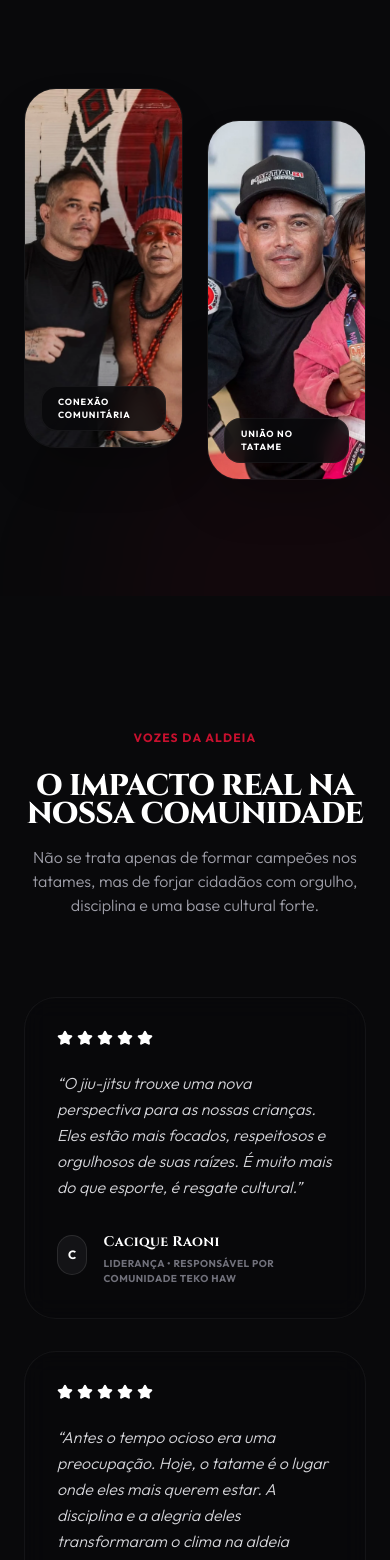
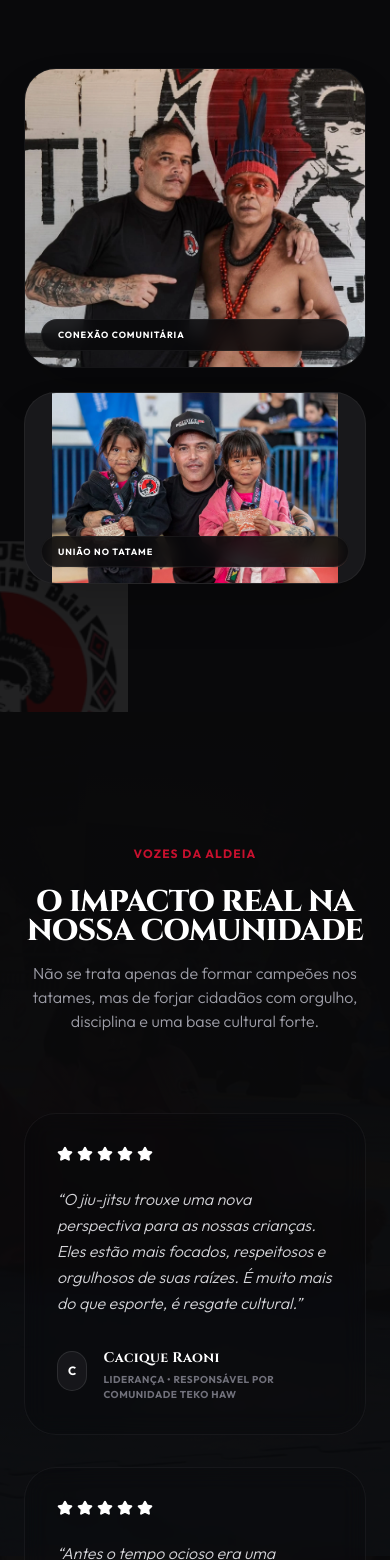
Before and after one commit to JesusVicken/curuminsbjj, a Next.js app: page / in a window 390 px wide. Shown: the part 1568-3128 px from the top of the page. Built offline with nearby package versions, Linux system fonts and the light colour scheme.

Commit message:
fix: ajuste de responsivdade

```diff
--- a/components/About/About.tsx
+++ b/components/About/About.tsx
@@ -34,12 +34,14 @@ export const About: React.FC = () => {
 
   return (
     <section id="about" className="relative py-32 md:py-48 bg-zinc-950 overflow-hidden">
-      {/* Background Image */}
+      {/* Parallax Background Image */}
       <div
-        className="absolute inset-0 z-0 bg-cover bg-center bg-no-repeat opacity-20"
+        className="absolute inset-0 z-0 bg-cover bg-center bg-no-repeat bg-fixed opacity-30"
         style={{ backgroundImage: "url('/image5.jpg')" }}
       />
-      <div className="absolute inset-0 z-0 bg-gradient-to-t from-zinc-950 via-zinc-950/80 to-zinc-950/90" />
+      {/* Gradient fading masks for scroll effect */}
+      <div className="absolute inset-0 z-0 bg-gradient-to-b from-zinc-950 via-transparent to-zinc-950" />
+      <div className="absolute inset-0 z-0 bg-zinc-950/70" />
 
       <div className="relative z-10 mx-auto max-w-7xl px-6 lg:px-8">
         <div className="grid grid-cols-1 lg:grid-cols-12 gap-16 items-center">
--- a/components/Hero/HeroContent.tsx
+++ b/components/Hero/HeroContent.tsx
@@ -1,7 +1,6 @@
 "use client";
 
 import React, { useRef, useState } from "react";
-import QRCode from "react-qr-code";
 import { Button } from "@/components/UI/Button";
 import { Icons } from "@/components/Icons";
 import { gsap } from "@/lib/gsap";
@@ -121,7 +120,7 @@ export const HeroContent: React.FC = () => {
       {/* PIX Modal */}
       {isModalOpen && (
         <div className="fixed inset-0 z-[200] flex items-center justify-center p-4 bg-zinc-950/80 backdrop-blur-md animate-fade-in">
-          <div className="relative bg-zinc-900 border border-white/10 p-8 rounded-3xl max-w-sm w-full text-center shadow-2xl flex flex-col items-center">
+          <div className="relative bg-zinc-900 border border-white/10 p-6 sm:p-8 rounded-3xl max-w-sm w-[90vw] sm:w-full text-center shadow-2xl flex flex-col items-center">
             <button
               onClick={() => setIsModalOpen(false)}
               className="absolute top-4 right-4 text-zinc-400 hover:text-white transition-colors"
@@ -133,13 +132,11 @@ export const HeroContent: React.FC = () => {
               Escaneie o QR Code abaixo com o aplicativo do seu banco ou copie o e-mail.
             </p>
 
-            <div className="bg-white p-4 rounded-2xl mb-6 shadow-inner">
-              <QRCode
-                value="projetocuruminsbjj@gmail.com"
-                size={200}
-                bgColor="#ffffff"
-                fgColor="#000000"
-                level="H"
+            <div className="bg-white p-2 rounded-2xl mb-6 shadow-inner w-full aspect-square flex justify-center items-center overflow-hidden">
+              <img
+                src="/qrcode.jpg"
+                alt="QR Code PIX do Projeto"
+                className="w-full h-full object-contain"
               />
             </div>
 
--- a/components/Instructors/Instructors.tsx
+++ b/components/Instructors/Instructors.tsx
@@ -38,7 +38,7 @@ export const Instructors: React.FC = () => {
                 <img
                   src="/hero.webp"
                   alt="Professor Daniel Badke Lino"
-                  className="w-full h-full object-cover object-center grayscale group-hover:grayscale-0 transition-all duration-700 ease-in-out"
+                  className="w-full h-full object-cover object-center transition-all duration-700 ease-in-out"
                 />
                 <div className="absolute inset-0 bg-gradient-to-t from-zinc-950 via-zinc-950/40 to-transparent" />
 
--- a/components/OurMission/OurMission.tsx
+++ b/components/OurMission/OurMission.tsx
@@ -8,7 +8,7 @@ export const OurMission: React.FC = () => {
     <section id="mission" className="relative py-32 md:py-40 bg-zinc-950 overflow-hidden border-y border-white/5">
       {/* Background Image with Fixed Attachment for Parallax */}
       <div
-        className="absolute inset-0 z-0 bg-cover bg-center bg-no-repeat bg-fixed opacity-30 grayscale-[50%]"
+        className="absolute inset-0 z-0 bg-cover bg-center bg-no-repeat bg-fixed opacity-30"
         style={{ backgroundImage: "url('/estrutrura.webp')" }}
       />
       <div className="absolute inset-0 z-0 bg-zinc-950/80" />
--- a/components/Sponsors/Sponsors.tsx
+++ b/components/Sponsors/Sponsors.tsx
@@ -14,16 +14,18 @@ export const Sponsors: React.FC = () => {
   };
 
   return (
-    <section id="sponsors" className="relative py-24 bg-zinc-950 border-y border-white/5 overflow-hidden">
-      {/* Background Image */}
+    <section id="sponsors" className="relative py-24 bg-zinc-950 overflow-hidden border-t border-white/5">
+      {/* Parallax Background Image */}
       <div
-        className="absolute inset-0 z-0 bg-cover bg-center bg-no-repeat opacity-25 grayscale"
+        className="absolute inset-0 z-0 bg-cover bg-center bg-no-repeat bg-fixed opacity-20"
         style={{ backgroundImage: "url('/image6.jpg')" }}
       />
-      <div className="absolute inset-0 z-0 bg-gradient-to-b from-zinc-950 via-zinc-950/90 to-zinc-950/80" />
+      {/* Gradient fading masks for scroll effect */}
+      <div className="absolute inset-0 z-0 bg-gradient-to-b from-zinc-950 via-transparent to-zinc-950" />
+      <div className="absolute inset-0 z-0 bg-zinc-950/80" />
 
       {/* Decorative gradient background */}
-      <div className="absolute top-1/2 left-1/2 -translate-x-1/2 -translate-y-1/2 w-80 h-80 bg-gold-accent/10 rounded-full blur-3xl pointer-events-none z-0" />
+      <div className="absolute top-1/2 left-1/2 -translate-x-1/2 -translate-y-1/2 w-80 h-80 bg-red-accent/10 rounded-full blur-3xl pointer-events-none z-0" />
 
       <div className="relative z-10 mx-auto max-w-5xl px-6 lg:px-8 text-center">
         <FadeIn direction="up">
--- a/components/Testimonials/Testimonials.tsx
+++ b/components/Testimonials/Testimonials.tsx
@@ -30,8 +30,17 @@ export const Testimonials: React.FC = () => {
   ];
 
   return (
-    <section id="testimonials" className="py-32 md:py-48 bg-zinc-950">
-      <div className="mx-auto max-w-7xl px-6 lg:px-8">
+    <section id="testimonials" className="relative py-32 md:py-48 bg-zinc-950 overflow-hidden">
+      {/* Parallax Background Image */}
+      <div
+        className="absolute inset-0 z-0 bg-cover bg-center bg-no-repeat bg-fixed opacity-20"
+        style={{ backgroundImage: "url('/image4.jpg')" }}
+      />
+      {/* Gradient fading masks for scroll effect */}
+      <div className="absolute inset-0 z-0 bg-gradient-to-b from-zinc-950 via-transparent to-zinc-950" />
+      <div className="absolute inset-0 z-0 bg-zinc-950/80" />
+
+      <div className="relative z-10 mx-auto max-w-7xl px-6 lg:px-8">
 
         {/* Section Header */}
         <div className="mx-auto max-w-3xl text-center mb-20">
--- a/components/TheProject/TheProject.tsx
+++ b/components/TheProject/TheProject.tsx
@@ -6,8 +6,14 @@ import { FadeIn } from "@/components/Animations";
 export const TheProject: React.FC = () => {
   return (
     <section id="project" className="relative py-32 md:py-48 bg-zinc-950 overflow-hidden">
-      {/* Decorative background blob */}
-      <div className="absolute bottom-0 left-1/4 translate-y-1/2 w-96 h-96 bg-red-accent/5 rounded-full blur-3xl pointer-events-none" />
+      {/* Elegant Half-Logo Background */}
+      <div className="absolute bottom-0 left-0 w-64 sm:w-96 h-64 sm:h-96 opacity-10 pointer-events-none -translate-x-1/2 translate-y-1/3">
+        <img
+          src="/logocurumin.png"
+          alt="Curumin Background"
+          className="w-full h-full object-contain"
+        />
+      </div>
 
       <div className="relative z-10 mx-auto max-w-7xl px-6 lg:px-8">
         <div className="grid grid-cols-1 lg:grid-cols-12 gap-16 items-center">
@@ -37,10 +43,10 @@ export const TheProject: React.FC = () => {
           {/* Pictures Collage Showcase */}
           <div className="lg:col-span-6 select-none pointer-events-auto">
             <FadeIn direction="left" delay={0.2}>
-              <div className="relative flex items-center justify-center gap-6 h-[400px] md:h-[500px]">
+              <div className="relative flex flex-col sm:flex-row items-center justify-center gap-6">
 
                 {/* Pajé image card */}
-                <div className="w-1/2 h-[90%] rounded-[32px] overflow-hidden border border-white/5 shadow-2xl relative group">
+                <div className="w-full sm:w-5/12 h-[300px] md:h-[400px] rounded-[32px] overflow-hidden border border-white/5 shadow-2xl relative group">
                   <img
                     src="/paje.webp"
                     alt="Liderança da Aldeia"
@@ -52,12 +58,12 @@ export const TheProject: React.FC = () => {
                   </div>
                 </div>
 
-                {/* Team BJJ Hero image card */}
-                <div className="w-1/2 h-[90%] rounded-[32px] overflow-hidden border border-white/5 shadow-2xl relative group translate-y-8">
+                {/* Team BJJ Hero image card (16:9 aspect ratio support) */}
+                <div className="w-full sm:w-7/12 aspect-video sm:aspect-auto sm:h-[400px] rounded-[32px] overflow-hidden border border-white/5 shadow-2xl relative group sm:translate-y-8 flex items-center bg-zinc-900">
                   <img
                     src="/hero.webp"
                     alt="Equipe Curumins"
-                    className="w-full h-full object-cover transition-transform duration-500 group-hover:scale-105"
+                    className="w-full h-full object-contain sm:object-cover transition-transform duration-500 group-hover:scale-105"
                     loading="lazy"
                   />
                   <div className="absolute bottom-4 left-4 right-4 bg-zinc-950/85 backdrop-blur px-4 py-2 rounded-2xl text-[9px] text-white font-bold uppercase tracking-widest border border-white/5">
```
Also changed, not shown: public/qrcode.jpg (added).
